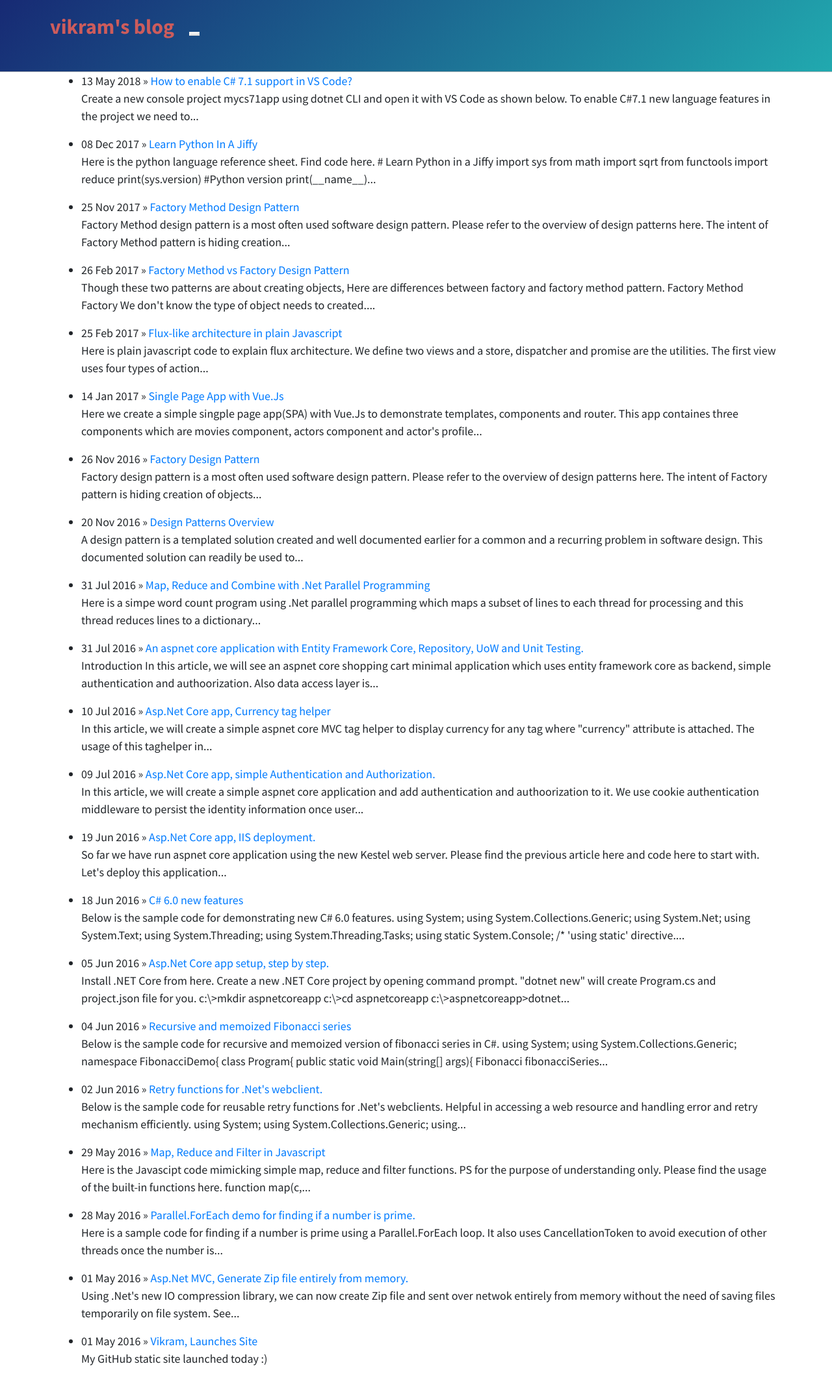
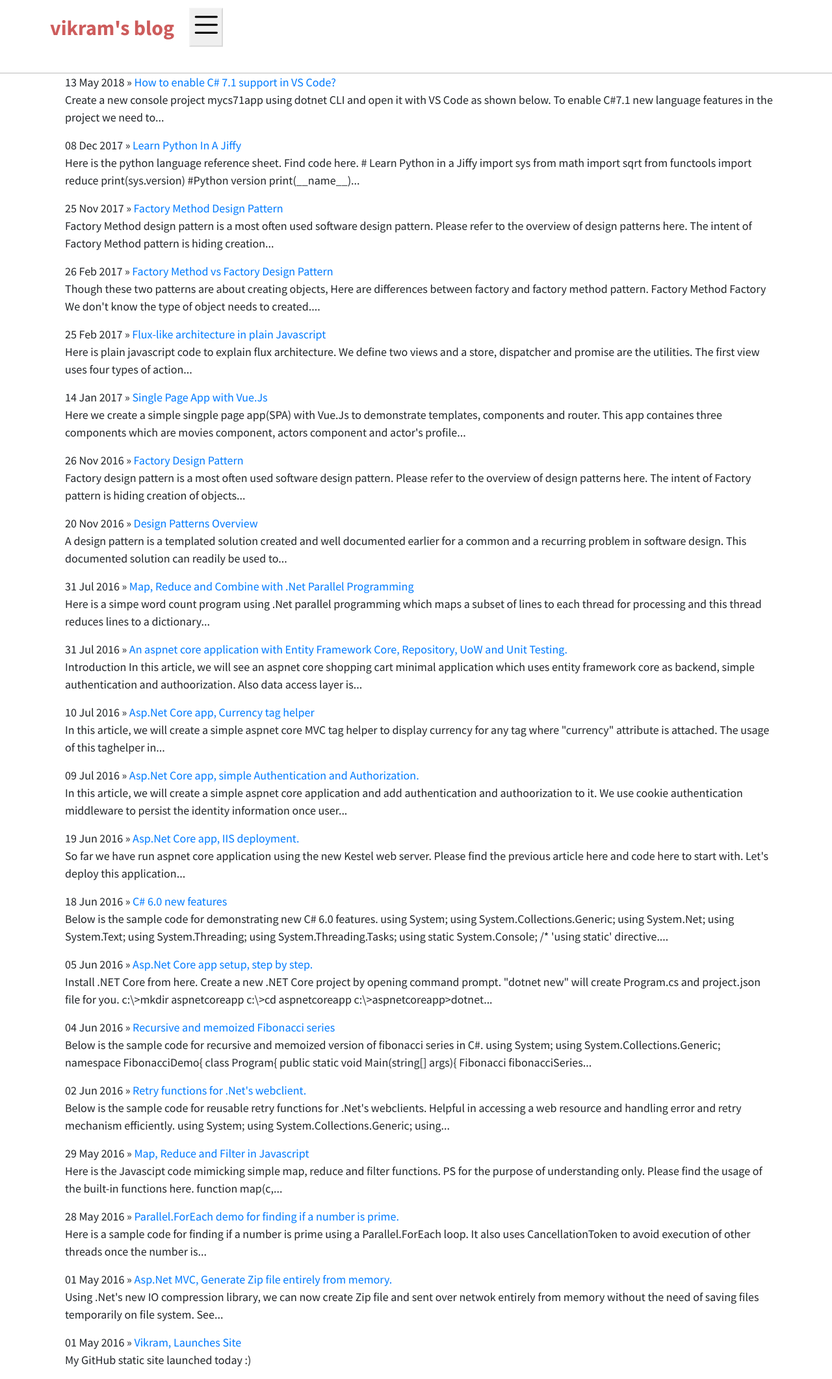
Before and after one commit to srirangamv/srirangamv.github.io, a Jekyll site: the page built from blog/index.html, in a window 1280 px wide. Shown: the whole page at 65% size. Built offline with Jekyll 4.4.1, drawn with Linux system fonts in a browser that asks for light colours; nearby versions of some CDN libraries.

Commit message:
css changes

```diff
--- a/_layouts/default.html
+++ b/_layouts/default.html
@@ -27,7 +27,7 @@
 
     <link rel="stylesheet" href="https://maxcdn.bootstrapcdn.com/bootstrap/4.0.0/css/bootstrap.min.css" integrity="sha384-Gn5384xqQ1aoWXA+058RXPxPg6fy4IWvTNh0E263XmFcJlSAwiGgFAW/dAiS6JXm" crossorigin="anonymous">
     <link rel="stylesheet" type="text/css" href="https://fonts.googleapis.com/css?family=Source+Sans+Pro:300,400,700">
-    <link rel="stylesheet" type="text/css" https="https://cdnjs.cloudflare.com/ajax/libs/simple-line-icons/2.4.1/css/simple-line-icons.css">
+    <link rel="stylesheet" type="text/css" href="https://cdnjs.cloudflare.com/ajax/libs/simple-line-icons/2.4.1/css/simple-line-icons.css">
     <link rel="stylesheet" type="text/css" href="/css/style.css">
     <link rel="stylesheet" type="text/css" href="/css/syntax.css">
 </head>
--- a/css/style.css
+++ b/css/style.css
@@ -4,8 +4,8 @@
 }
 
 .header-blue{
-  background:linear-gradient(135deg, #172a74, #21a9af);
-  background-color:#184e8e;
+  /*background:linear-gradient(135deg, #172a74, #21a9af);
+  background-color:#184e8e;*/
   padding-bottom:30px;
   border-bottom: solid 1px #bbb;
   color: #000;
@@ -145,15 +145,50 @@
     background:none;
     color:#fff;
   }
-}
 
-@media (max-width:767px) {
   .header-blue .navbar .navbar-nav .open .dropdown-menu > li > a{
     color:#fdfeff;
     padding-top:12px;
     padding-bottom:12px;
     line-height:1;
   }
+
+  .header-blue .navbar .navbar-form .search-field{
+    display:inline-block;
+    width:80%;
+  }
+
+  .header-blue .hero{
+    margin-top:20px;
+    text-align:center;
+  }
+
+  img{
+    width: 100%;
+    height: auto;
+  }
+
+  figure figcaption {
+    display: block;
+    text-align: center;
+    counter-increment: figures;
+    letter-spacing: normal;
+    border-top: solid 1px #ccc;
+    font-style: italic;
+    font-size: 16px;
+  }
+}
+
+@media (max-width:991px) {
+  .header-blue .hero h1{
+    margin-top:0;
+    margin-bottom:15px;
+    line-height:1.4;
+  }
+}
+
+@media (min-width:991px) {
+  border-bottom: solid 1px transparent;
 }
 
 .header-blue .action-button, .header-blue .action-button:active{
@@ -191,13 +226,6 @@
   transition:border-bottom-color 0.3s;
 }
 
-@media (max-width:767px) {
-  .header-blue .navbar .navbar-form .search-field{
-    display:inline-block;
-    width:80%;
-  }
-}
-
 .header-blue .navbar .navbar-form .search-field:focus{
   border-bottom:1px solid #ccc;
 }
@@ -206,27 +234,12 @@
   margin-top:60px;
 }
 
-@media (max-width:767px) {
-  .header-blue .hero{
-    margin-top:20px;
-    text-align:center;
-  }
-}
-
 .header-blue .hero h1{
   color:#fff;
   font-size:40px;
   margin-top:190px;
   margin-bottom:24px;
   font-weight:300;
-}
-
-@media (max-width:991px) {
-  .header-blue .hero h1{
-    margin-top:0;
-    margin-bottom:15px;
-    line-height:1.4;
-  }
 }
 
 .header-blue .hero p{
@@ -298,6 +311,11 @@
     border-radius: 4px;
 }
 
+.postslist{
+  list-style: none;
+  -webkit-padding-start: 15px!important;
+}
+
 .posts{
     list-style-type: decimal;
 }
@@ -323,20 +341,3 @@
     height: 50px;
     text-align: center;
 }
-
-@media (max-width:767px) {
-  img{
-    width: 100%;
-    height: auto;
-  }
-
-  figure figcaption {
-    display: block;
-    text-align: center;
-    counter-increment: figures;
-    letter-spacing: normal;
-    border-top: solid 1px #ccc;
-    font-style: italic;
-    font-size: 16px;
-  }
-}
```
